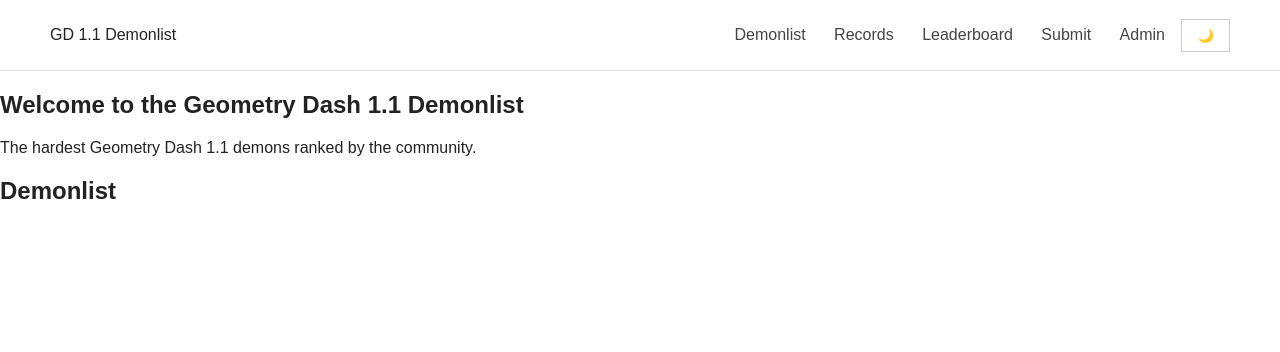
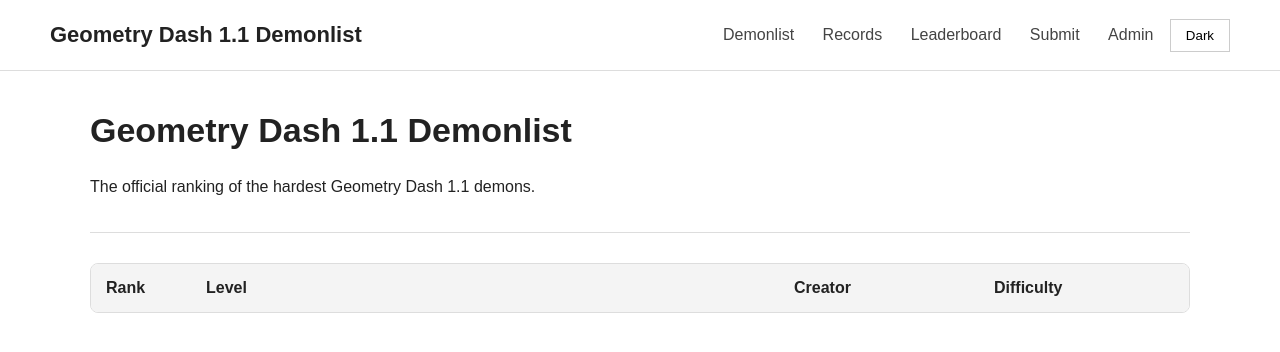
Before and after one commit to Nepkatz/demonlistt, a plain HTML site: page index.html in a window 1280 px wide. Drawn offline with Linux system fonts and the light colour scheme; files that its build step writes are made by us from their sources; no server answers.

Commit message:
Add files via upload

```diff
--- a/index.html
+++ b/index.html
@@ -1,16 +1,13 @@
 <!DOCTYPE html>
-<html lang="en">
+<html>
 
 <head>
-
-<meta charset="UTF-8">
-<meta name="viewport" content="width=device-width, initial-scale=1.0">
 
 <title>
 Geometry Dash 1.1 Demonlist
 </title>
 
-<link rel="stylesheet" href="css/style.css">
+<link rel="stylesheet" href="style.css">
 
 </head>
 
@@ -18,16 +15,18 @@
 <body>
 
 
-<header class="navbar">
+<header>
 
-<div class="logo">
-GD 1.1 Demonlist
+<div class="title">
+
+Geometry Dash 1.1 Demonlist
+
 </div>
 
 
 <nav>
 
-<a href="index.html">
+<a class="active" href="index.html">
 Demonlist
 </a>
 
@@ -48,46 +47,59 @@
 </a>
 
 
-<button id="themeButton">
-🌙
-</button>
-
+<button id="theme">
+Dark</button>
 
 </nav>
+
 
 </header>
 
 
 
-<section class="hero">
+<main>
 
 
+<section class="intro">
+
 <h1>
-Welcome to the Geometry Dash 1.1 Demonlist
+Geometry Dash 1.1 Demonlist
 </h1>
 
-
 <p>
-The hardest Geometry Dash 1.1 demons ranked by the community.
+The official ranking of the hardest Geometry Dash 1.1 demons.
 </p>
-
 
 </section>
 
 
 
-
-<section class="list-container">
+<section class="list">
 
 
-<h2>
-Demonlist
-</h2>
+<div class="list-header">
+
+<span>
+Rank
+</span>
+
+<span>
+Level
+</span>
+
+<span>
+Creator
+</span>
+
+<span>
+Difficulty
+</span>
+
+</div>
+
 
 
 <div id="levels">
-
-<!-- Firebase levels appear here -->
 
 </div>
 
@@ -95,11 +107,14 @@
 </section>
 
 
+</main>
 
 
-<script type="module" src="js/theme.js"></script>
 
-<script type="module" src="js/app.js"></script>
+
+<script type="module" src="theme.js"></script>
+
+<script type="module" src="app.js"></script>
 
 
 </body>
```
Also changed, not shown: 1 other file.
